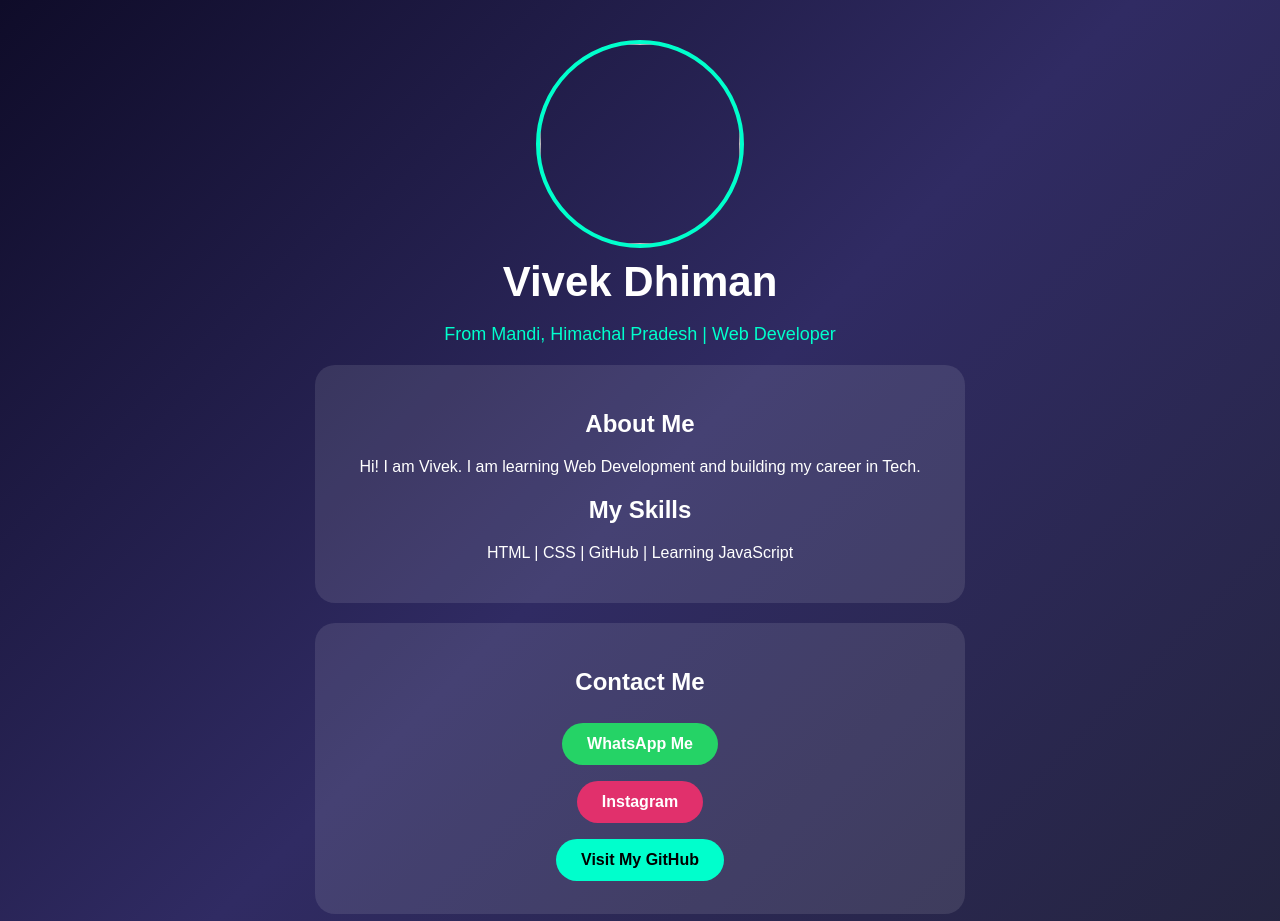
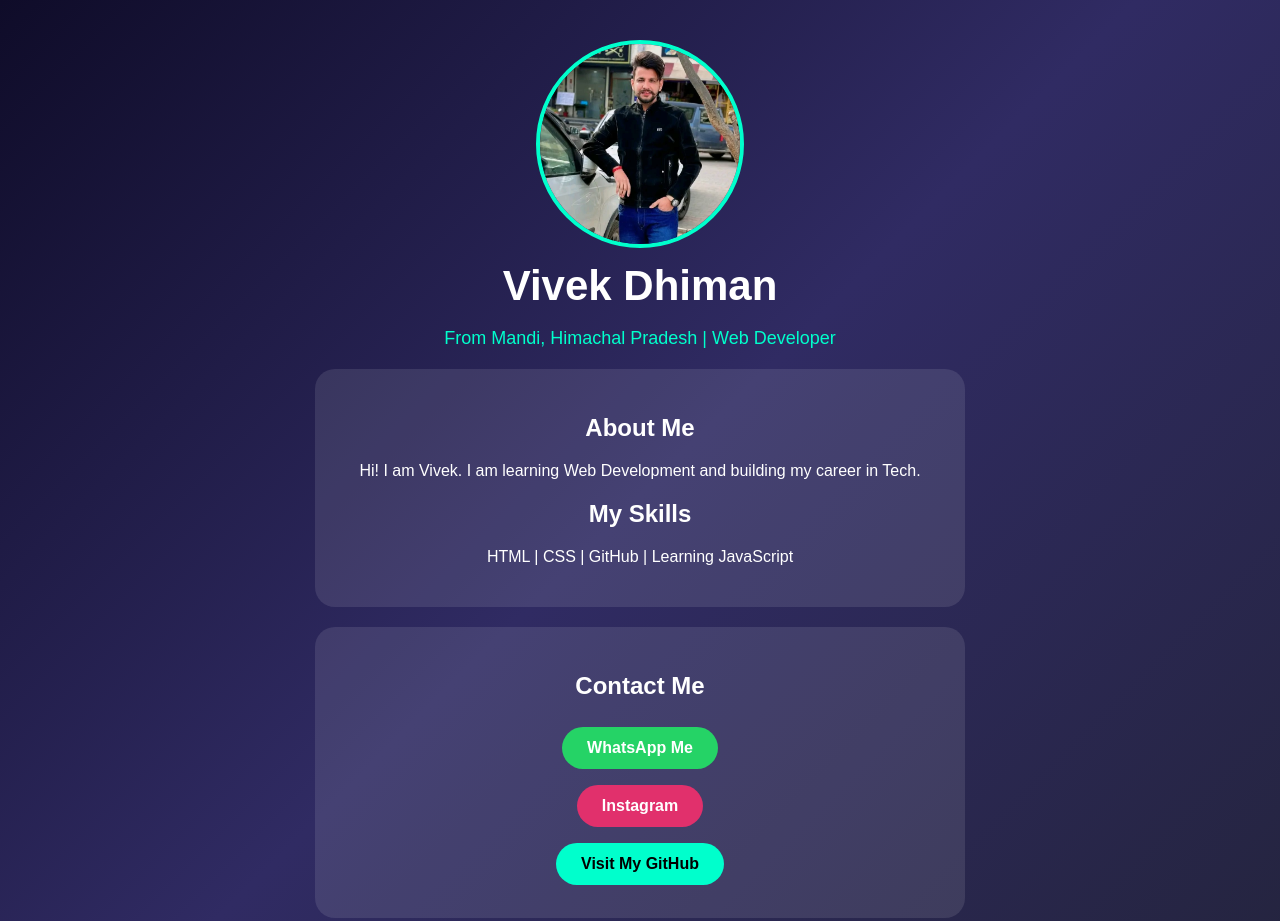
Before and after one commit to vivek-dhiman786/vivek-dhiman786.github.io, a plain HTML site: page index.html in a window 1280 px wide. Shown: the top 921 px of the page. Drawn offline with Linux system fonts and the light colour scheme.

Commit message:
Update index.html

```diff
--- a/index.html
+++ b/index.html
@@ -14,7 +14,7 @@ h1{font-size:42px;margin:10px}
 </style>
 </head>
 <body>
-<img src="vivek.jpg">
+<img src="WhatsApp Image 2026-11-17 at 19.57.26.jpeg">
 <h1>Vivek Dhiman</h1>
 <p class="tag">From Mandi, Himachal Pradesh | Web Developer</p>
 <div class="box">
```
